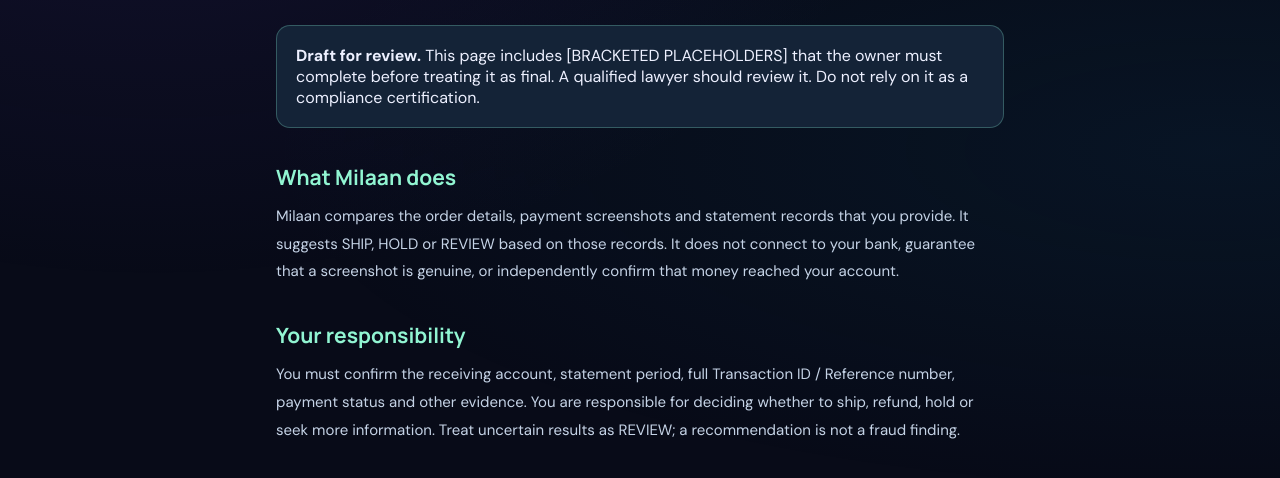
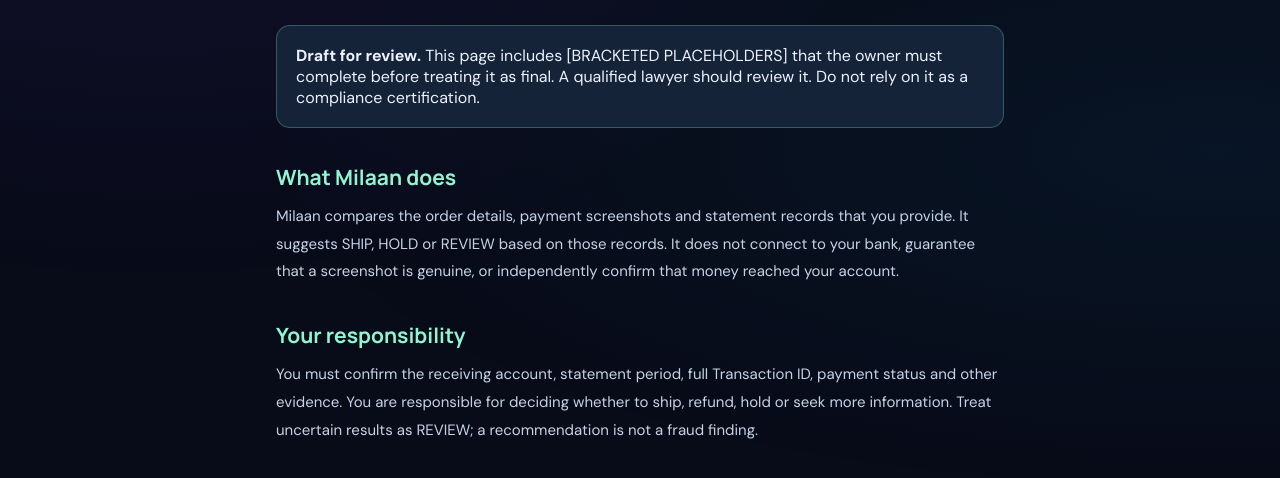
Before and after one commit to bil332204-code/AiCON-2026-Milaan, a website: page milaan/frontend/dist/terms.html in a window 1280 px wide. Shown: the part 290-768 px from the top of the page. Drawn offline with Linux system fonts and the light colour scheme.

Commit message:
docs(terms): use Transaction ID without conflating seller Order number

```diff
--- a/milaan/frontend/dist/terms.html
+++ b/milaan/frontend/dist/terms.html
@@ -18,7 +18,7 @@
 <p>Important boundaries for using Milaan's payment reconciliation assistance.</p>
 <div class="legal-note"><strong>Draft for review.</strong> This page includes [BRACKETED PLACEHOLDERS] that the owner must complete before treating it as final. A qualified lawyer should review it. Do not rely on it as a compliance certification.</div>
 <section><h2>What Milaan does</h2><p>Milaan compares the order details, payment screenshots and statement records that you provide. It suggests SHIP, HOLD or REVIEW based on those records. It does not connect to your bank, guarantee that a screenshot is genuine, or independently confirm that money reached your account.</p></section>
-<section><h2>Your responsibility</h2><p>You must confirm the receiving account, statement period, full Transaction ID / Reference number, payment status and other evidence. You are responsible for deciding whether to ship, refund, hold or seek more information. Treat uncertain results as REVIEW; a recommendation is not a fraud finding.</p></section>
+<section><h2>Your responsibility</h2><p>You must confirm the receiving account, statement period, full Transaction ID, payment status and other evidence. You are responsible for deciding whether to ship, refund, hold or seek more information. Treat uncertain results as REVIEW; a recommendation is not a fraud finding.</p></section>
 <section><h2>AI limitations</h2><p>If you consent to Google's Gemini reading of a receipt, it may misread or miss details. Review extracted values against the source image and your own account statement. Do not treat AI output as verified evidence.</p></section>
 <section><h2>Acceptable use</h2><p>Use Milaan only for financial records and payment evidence that you are entitled to process. Do not upload unlawful content, infringe others' rights, or attempt to access another seller's account or records.</p></section>
 <section><h2>Service, fees and availability</h2><p>The service may be unavailable or change as the project develops. [ADD PRICING, PAYMENT TERMS, REFUND POLICY AND SERVICE AVAILABILITY COMMITMENTS IF APPLICABLE]. No subscription, SLA or guarantee is asserted by this draft.</p></section>
```
